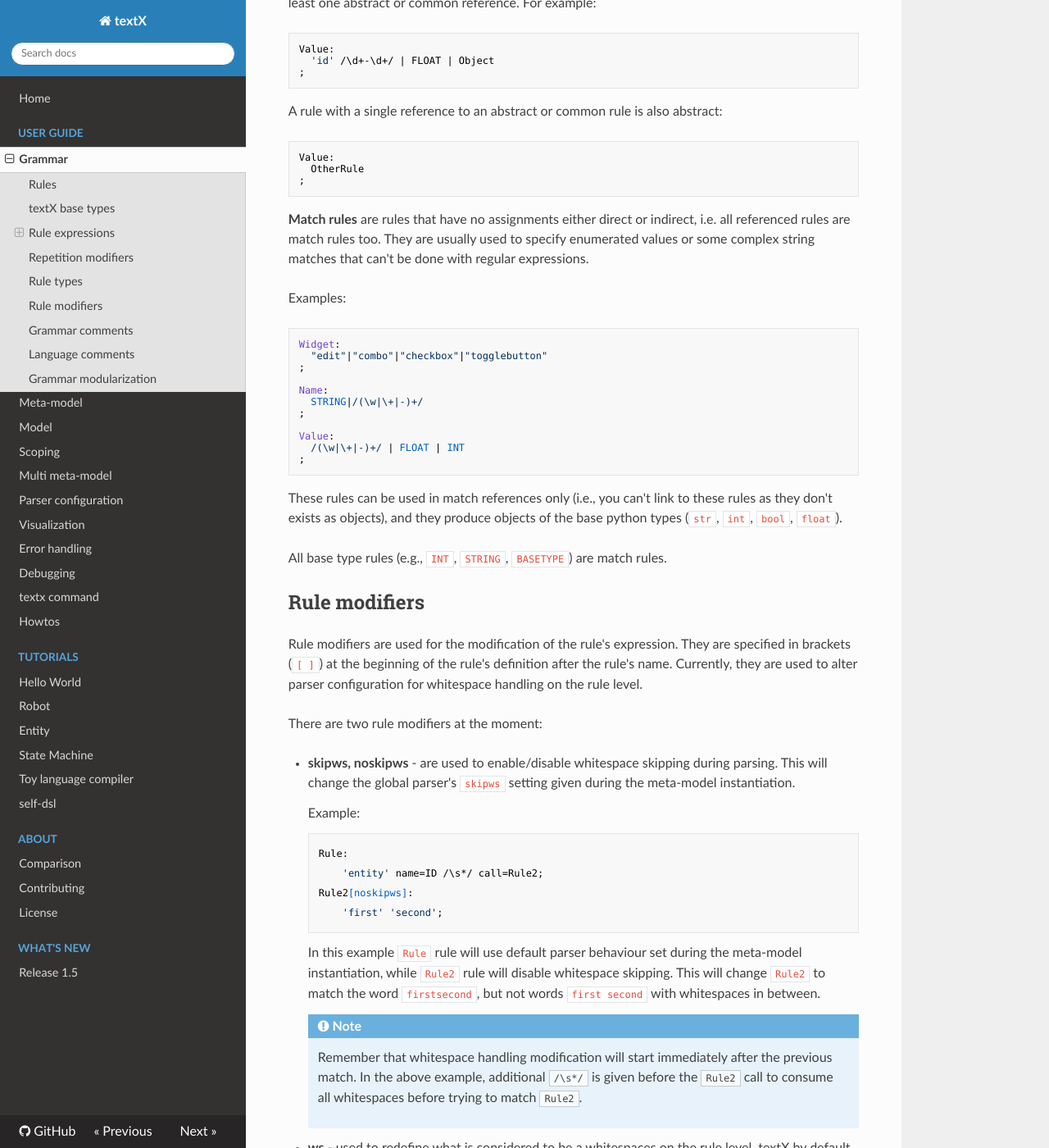
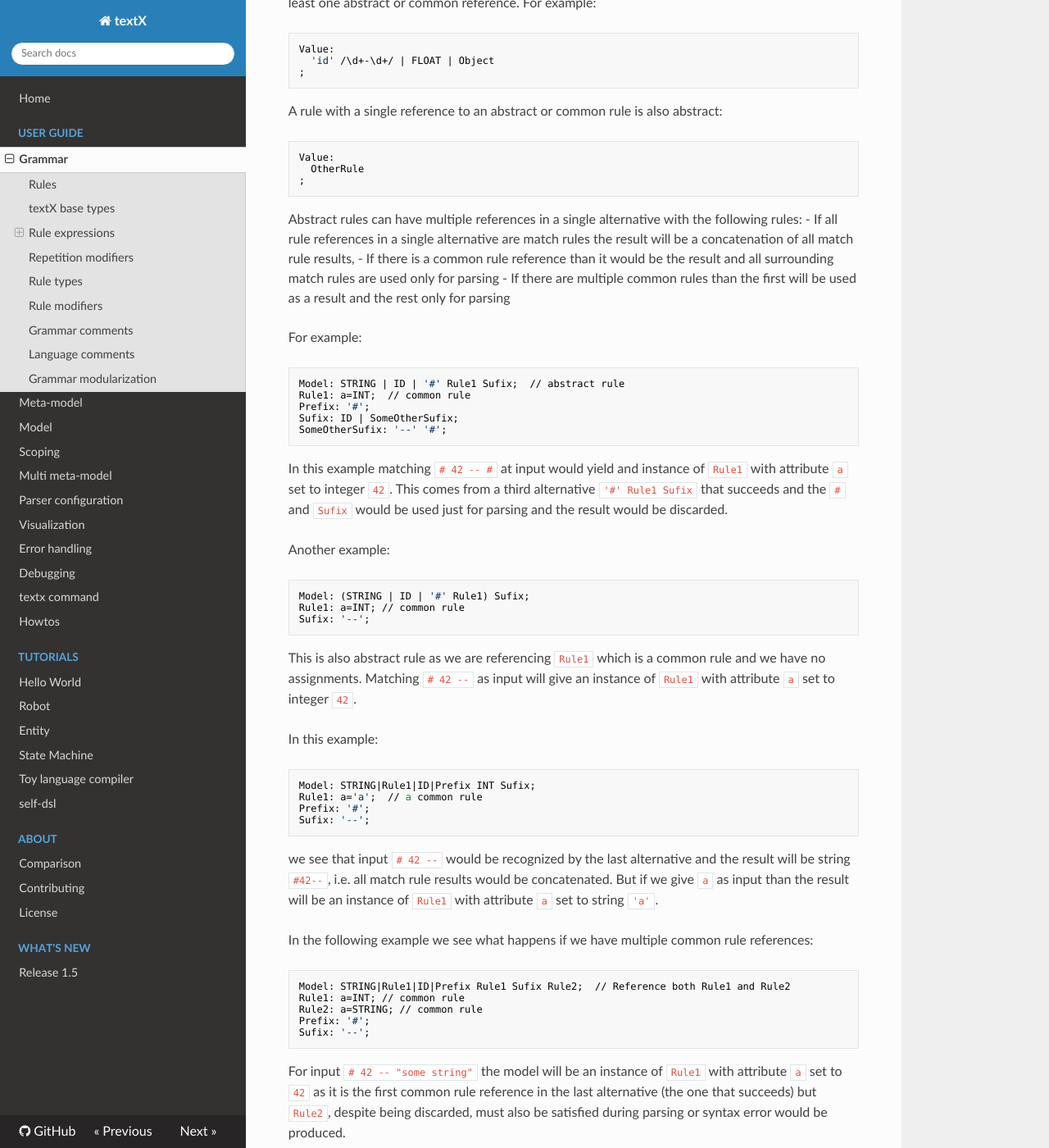
Before and after one commit to textX/textX, an MkDocs documentation site: the page built from docs/grammar.md, in a window 1280 px wide and 1400 px high, scrolled down 16309 px. Shown: the whole window at 82% size. Built offline with MkDocs 1.6.1, drawn with Linux system fonts in a browser that asks for light colours; nearby versions of some CDN libraries; comment, search, counter and statistics services are not loaded.

Commit message:
refs #166 Update docs for abstract rules

```diff
--- a/docs/grammar.md
+++ b/docs/grammar.md
@@ -734,6 +734,63 @@ A rule with a single reference to an abstract or common rule is also abstract:
       OtherRule
     ;
 
+Abstract rules can have multiple references in a single alternative with the
+following rules:
+- If all rule references in a single alternative are match rules the result will
+  be a concatenation of all match rule results,
+- If there is a common rule reference than it would be the result and all
+  surrounding match rules are used only for parsing
+- If there are multiple common rules than the first will be used as a result and
+  the rest only for parsing
+
+For example:
+
+    Model: STRING | ID | '#' Rule1 Sufix;  // abstract rule
+    Rule1: a=INT;  // common rule
+    Prefix: '#';
+    Sufix: ID | SomeOtherSufix;
+    SomeOtherSufix: '--' '#';
+
+In this example matching `# 42 -- #` at input would yield and instance of
+`Rule1` with attribute `a` set to integer `42`. This comes from a third
+alternative `'#' Rule1 Sufix` that succeeds and the `#` and `Sufix` would be
+used just for parsing and the result would be discarded.
+
+Another example:
+
+    Model: (STRING | ID | '#' Rule1) Sufix;
+    Rule1: a=INT; // common rule
+    Sufix: '--';
+
+This is also abstract rule as we are referencing `Rule1` which is a common rule
+and we have no assignments. Matching `# 42 --` as input will give an instance of
+`Rule1` with attribute `a` set to integer `42`.
+
+In this example:
+
+    Model: STRING|Rule1|ID|Prefix INT Sufix;
+    Rule1: a='a';  // a common rule
+    Prefix: '#';
+    Sufix: '--';
+
+we see that input `# 42 --` would be recognized by the last alternative and the
+result will be string `#42--`, i.e. all match rule results would be concatenated.
+But if we give `a` as input than the result will be an instance of `Rule1` with
+attribute `a` set to string `'a'`.
+
+In the following example we see what happens if we have multiple common rule references:
+
+    Model: STRING|Rule1|ID|Prefix Rule1 Sufix Rule2;  // Reference both Rule1 and Rule2
+    Rule1: a=INT; // common rule
+    Rule2: a=STRING; // common rule
+    Prefix: '#';
+    Sufix: '--';
+
+For input `# 42 -- "some string"` the model will be an instance of `Rule1` with
+attribute `a` set to `42` as it is the first common rule reference in the last
+alternative (the one that succeeds) but `Rule2`, despite being discarded, must
+also be satisfied during parsing or syntax error would be produced.
+
 **Match rules** are rules that have no assignments either direct or indirect,
 i.e. all referenced rules are match rules too. They are usually used to specify
 enumerated values or some complex string matches that can't be done with regular
```
